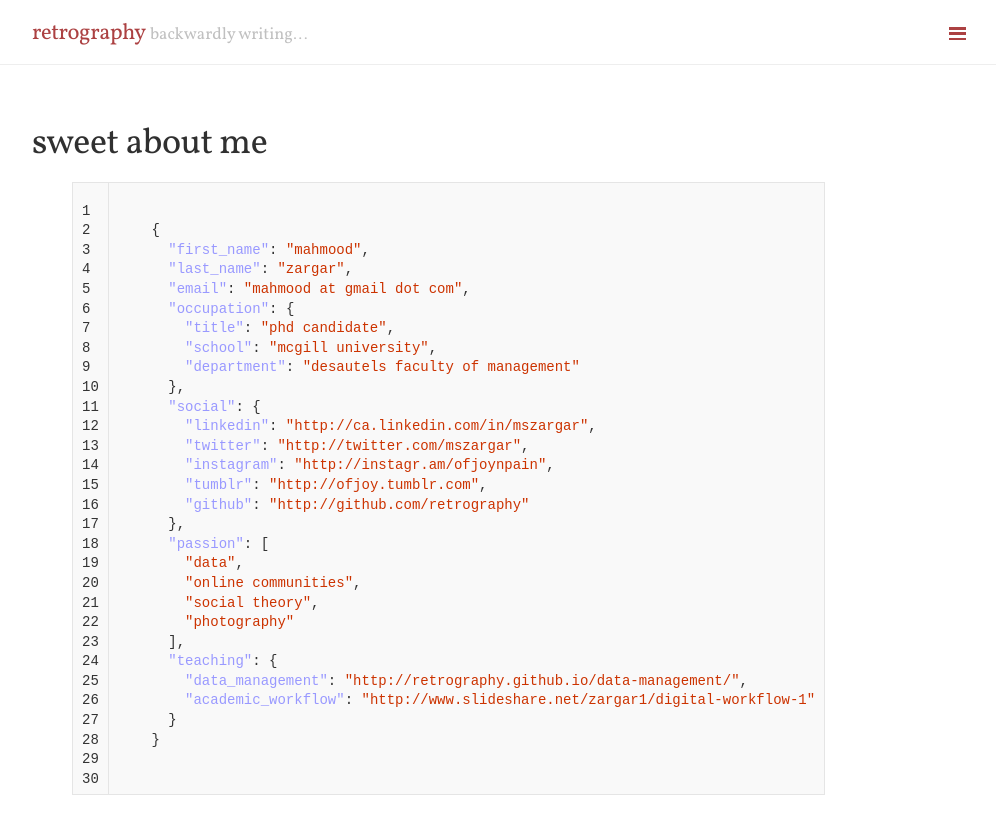
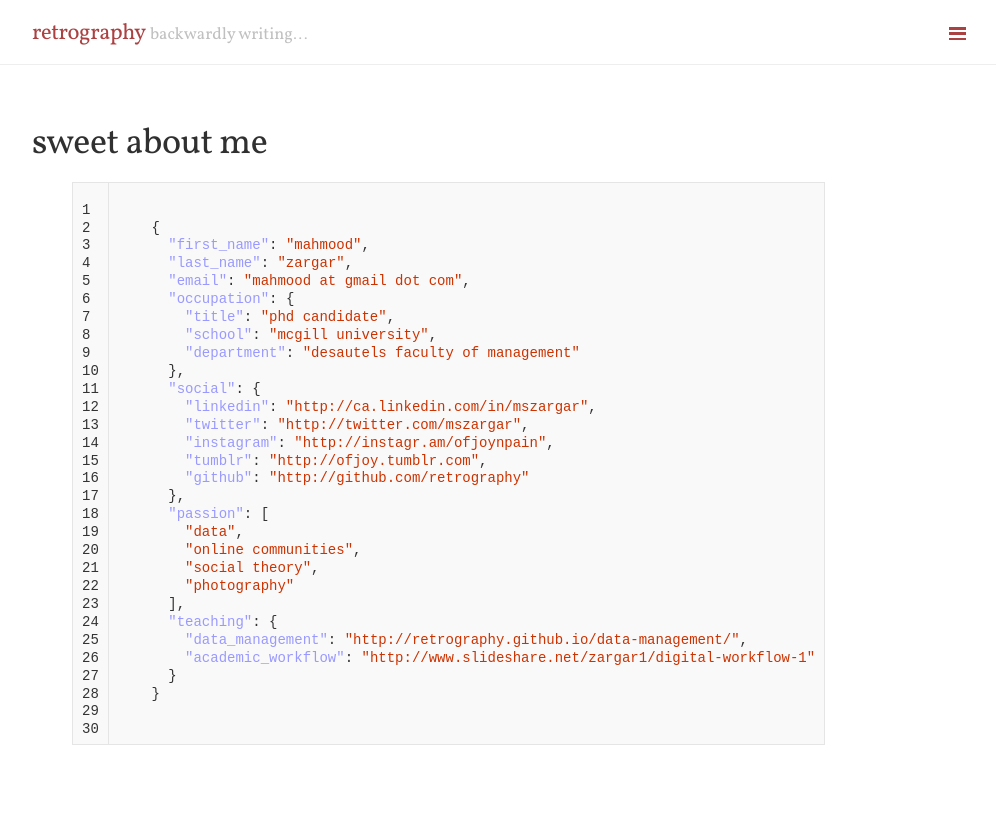
Before and after one commit to retrography/retrography.github.io, a Jekyll site: the page built from about.markdown, in a window 1280 px wide. Shown: the top 834 px of the page, without its empty margins (284-1280 px from the left). Built offline with Jekyll 4.4.1, drawn with Linux system fonts in a browser that asks for light colours; Markdown is read by kramdown in place of the engine named in the settings.

Commit message:
picture play

```diff
--- a/public/css/poole.css
+++ b/public/css/poole.css
@@ -170,6 +170,7 @@ code {
   font-family: Inconsolata, Monaco, Menlo, "Courier New", monospace;
   padding: 0.20em 0.30em 0.25em 0.30em;
   font-size: 14px;
+  line-height: 17.92px !important;
   color: #bf616a;
   background-color: #f9f9f9;
   border-radius: 4px;
@@ -193,7 +194,7 @@ pre code {
   padding: 0px;
   color: inherit;
   background-color: transparent;
-  line-height: 1.4em;
+  /*line-height: 1.4em;*/
 }
 
 pre span.lineno {
@@ -242,7 +243,7 @@ div.post div.gist {
     font-family: Inconsolata, Monaco, Menlo, "Courier New", monospace !important;
     font-size: inherit;
     line-height: 17.92px !important;
-    font-size: 13px;
+    font-size: 14px;
 }
 
 pre.line-pre div.line {
```
Also changed, not shown: public/css/._poole.css.
